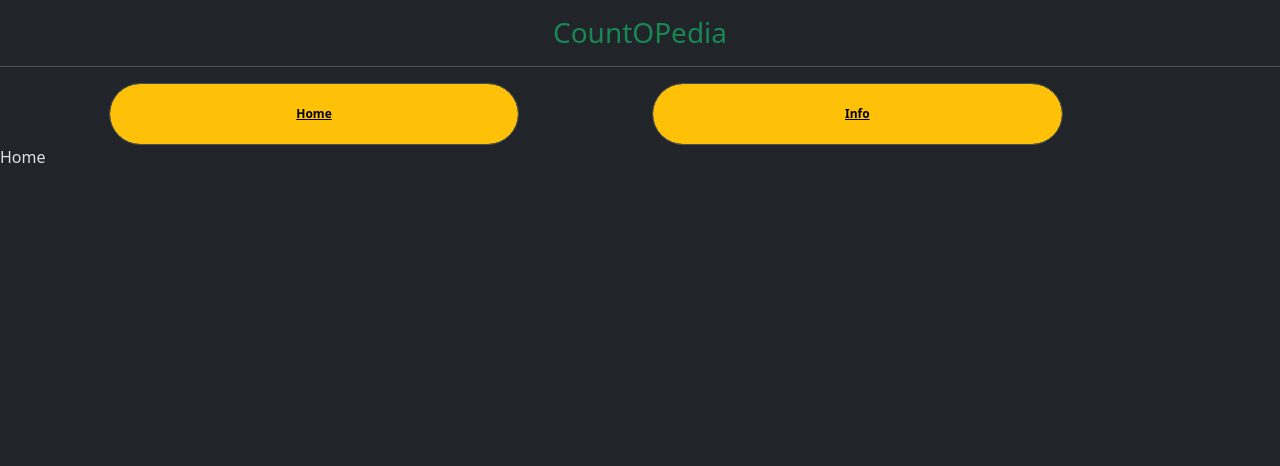
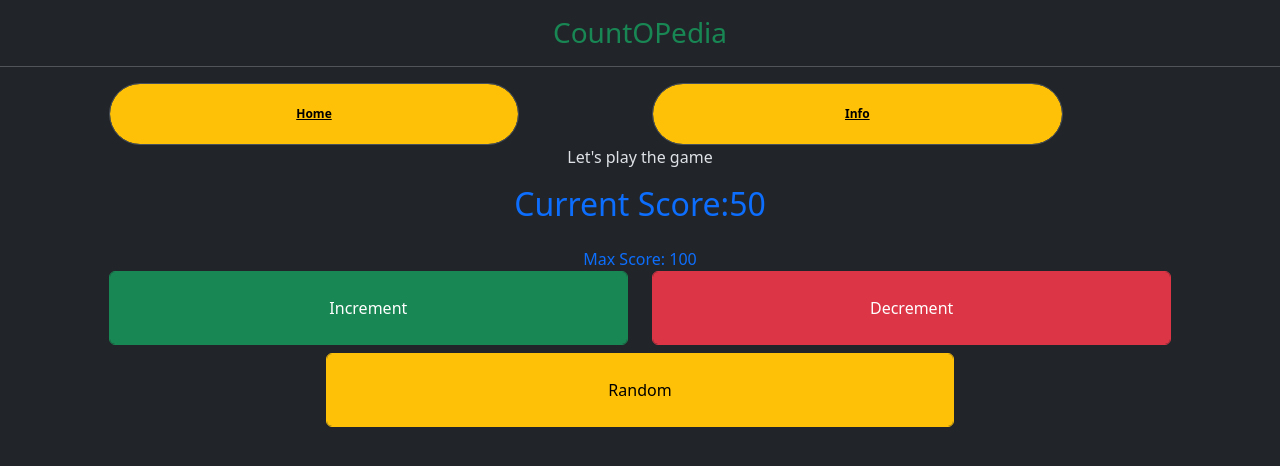
Before and after one commit to bhrugen/5-Vue-PiniaDemo, a Vue app in the folder PiniaDemo/: page / in a window 1280 px wide. Shown: the top 466 px of the page. Built offline with nearby package versions, Linux system fonts and the light colour scheme.

Commit message:
Section 16 - Use store in a component

```diff
--- a/PiniaDemo/src/components/Home.vue
+++ b/PiniaDemo/src/components/Home.vue
@@ -1 +1,25 @@
-<template>Home</template>
+<template>
+  <div class="text-center">
+    <p>Let's play the game</p>
+    <h2 class="text-primary pb-3">Current Score:{{ gameStore.score }}</h2>
+    <span class="text-primary pb-3">Max Score: {{ gameStore.maxHeath }}</span>
+    <br />
+    <div class="row">
+      <div class="col-5 offset-1">
+        <button class="form-control btn btn-success p-4">Increment</button>
+      </div>
+      <div class="col-5">
+        <button class="form-control btn btn-danger p-4">Decrement</button>
+      </div>
+      <div class="col-6 offset-3 pt-2">
+        <button class="form-control btn btn-warning p-4">Random</button>
+      </div>
+    </div>
+  </div>
+</template>
+
+<script setup>
+import { useGameStore } from "../store/gameStore";
+
+const gameStore = useGameStore();
+</script>
--- a/PiniaDemo/src/store/gameStore.js
+++ b/PiniaDemo/src/store/gameStore.js
@@ -2,7 +2,7 @@ import { defineStore } from "pinia";
 
 export const useGameStore = defineStore("gameStore", {
   state: () => ({
-    score: 0,
+    score: 50,
     maxHeath: 100,
     maxAttack: 30,
     maxDefense: 10,
```
